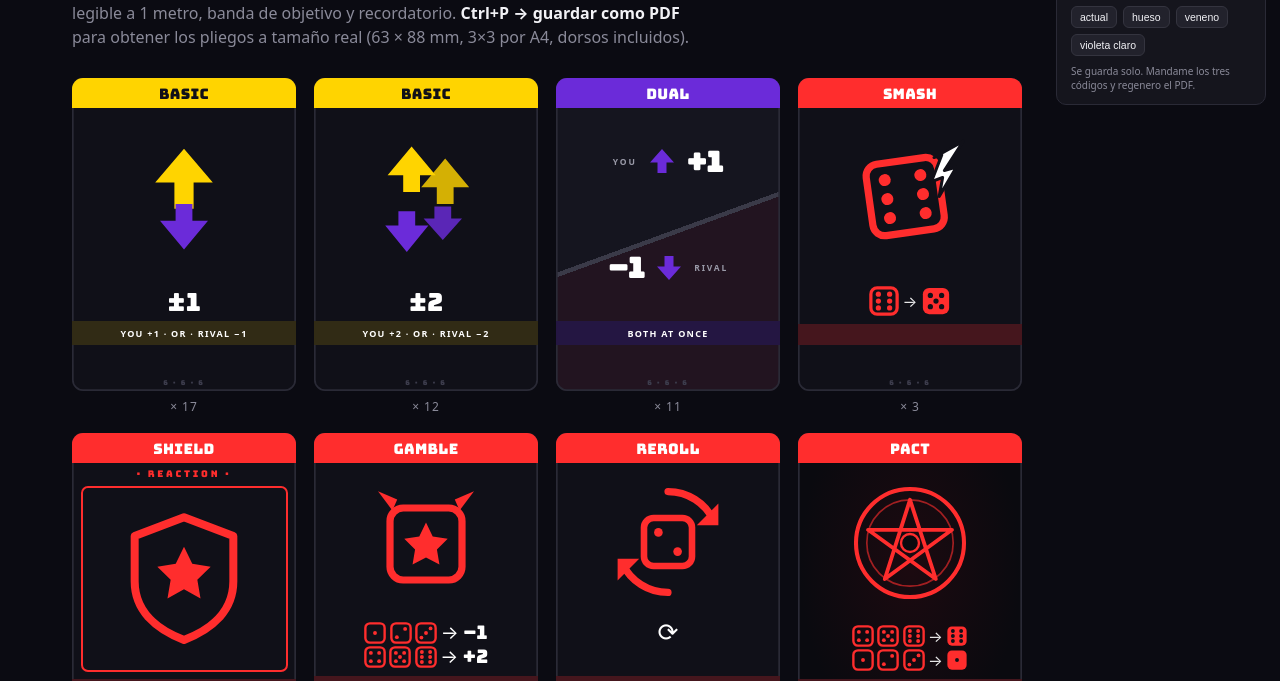
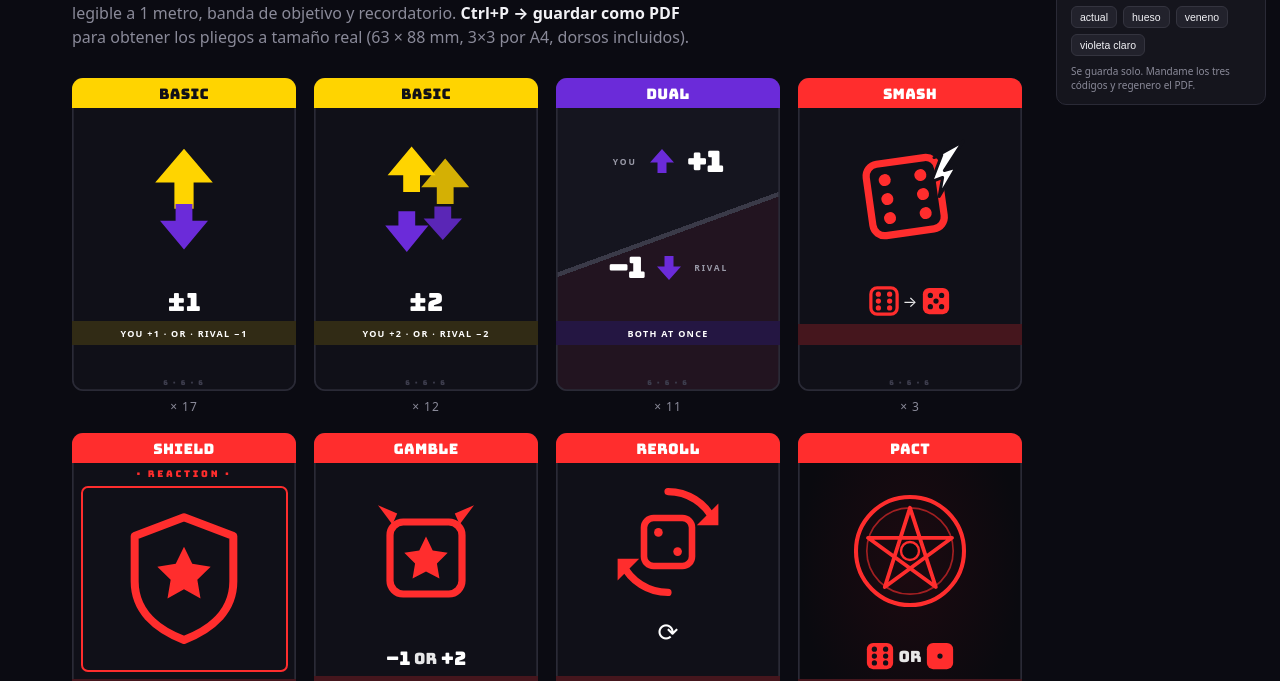
Before and after one commit to mikita-gancharou/666-taller-juegos-de-mesa, a plain HTML site: page 666-cartas.html in a window 1280 px wide. Shown: the part 144-825 px from the top of the page. Drawn offline with nearby package versions, Linux system fonts and the light colour scheme.

Commit message:
GAMBLE y PACT sin caras de d6 (feedback de Iván): sólo los resultados
Ya no se tira un d6 — el dado demónico tiene caras propias. GAMBLE
muestra '−1 or +2'; PACT muestra el resultado del dado del jugador
(6 o 1), que sí es un d6. SMASH queda igual: sus dados son los del
jugador. PDFs regenerados.

Co-Authored-By: Claude Opus 5 (1M context) <noreply@anthropic.com>

```diff
--- a/666-cartas.html
+++ b/666-cartas.html
@@ -295,13 +295,13 @@ const T = {
   SHIELD:{fam:'f-shield',banda:'SHIELD',icono:IC.shield,valor:'',cinta:'· REACTION ·',
       obj:'<br>',
       rec:''},
-  GAMBLE:{fam:'f-azar',banda:'GAMBLE',icono:IC.gamble,valor:`<span class="dfila">${R(1,3,'var(--rojo)')}<b>→ −1</b></span><span class="dfila">${R(4,6,'var(--rojo)')}<b>→ +2</b></span>`,
+  GAMBLE:{fam:'f-azar',banda:'GAMBLE',icono:IC.gamble,valor:`<span class="dfila grande"><b>−1</b><span class="op">or</span><b>+2</b></span>`,
       obj:'YOUR OR RIVAL',
       rec:'Roll the demonic die.'},
   REROLL:{fam:'f-azar',banda:'REROLL',icono:IC.reroll,valor:'⟳<br><br>',
       obj:'YOUR OR RIVAL',
       rec:' '},
-  PACT:{fam:'f-pact',banda:'PACT',icono:IC.pact,valor:`<span class="dfila">${R(4,6,'var(--rojo)')}<span class="op">→</span>${die(6,'var(--rojo)',1)}</span><span class="dfila">${R(1,3,'var(--rojo)')}<span class="op">→</span>${die(1,'var(--rojo)',1)}</span>`,
+  PACT:{fam:'f-pact',banda:'PACT',icono:IC.pact,valor:`<span class="dfila grande">${die(6,'var(--rojo)',1)}<span class="op">or</span>${die(1,'var(--rojo)',1)}</span>`,
       obj:'<br>',
       rec:''},
   REF:{fam:'f-ref',banda:'666',ref:true,obj:'KEEP ON THE TABLE',rec:''},
```
Also changed, not shown: 2 other files.
